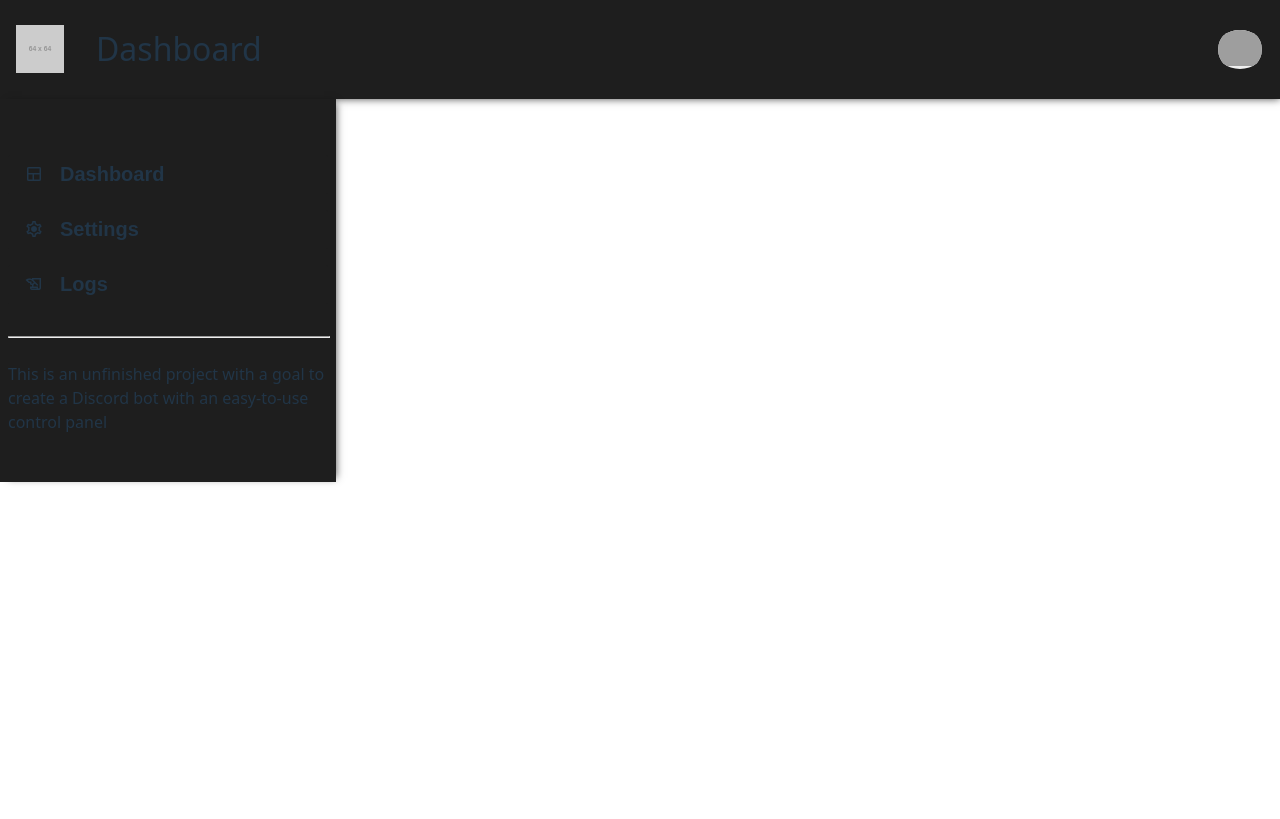
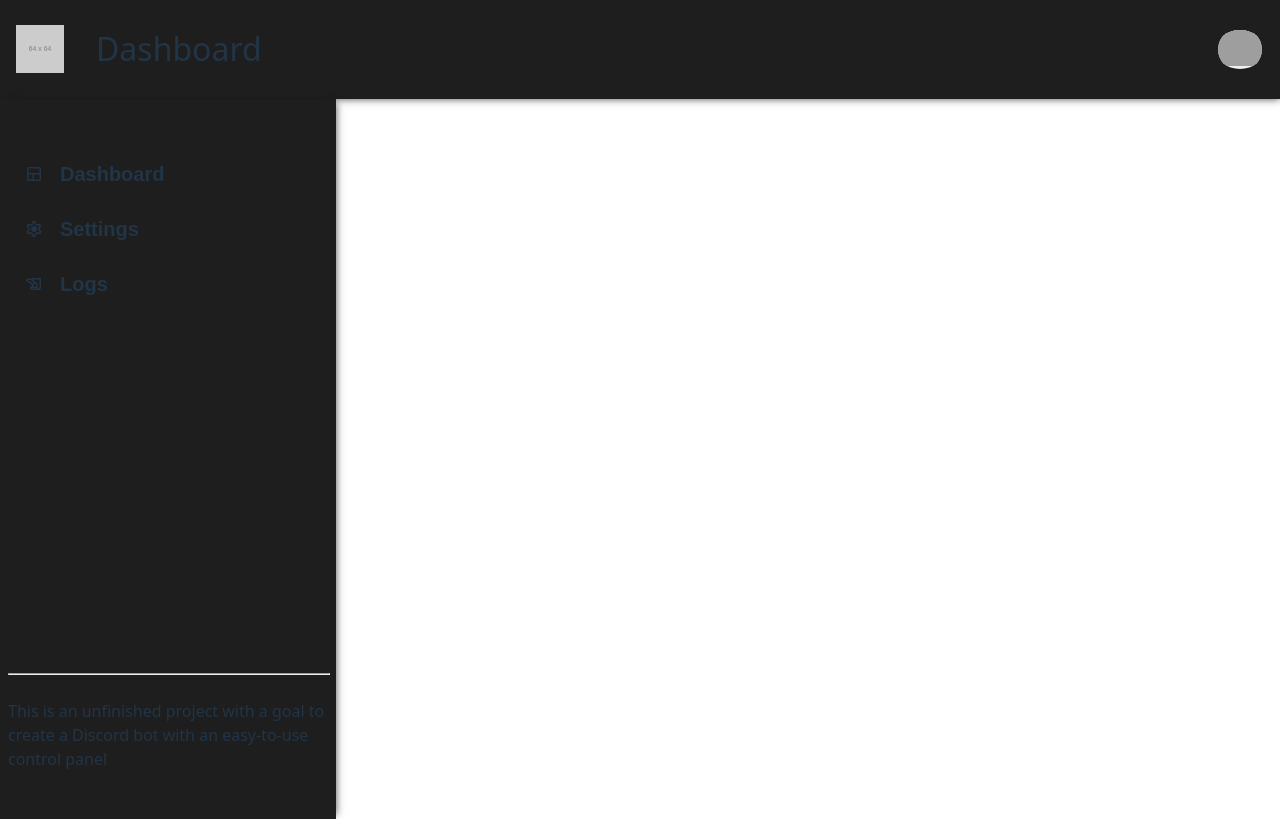
Before and after one commit to tnikFi/discord-bot-ui, a React (Vite) app: page / in a window 1280 px wide. Built offline with nearby package versions, Linux system fonts and the light colour scheme; grey boxes are pictures that could not be loaded.

Commit message:
Improved layout with material UI

```diff
--- a/package.json
+++ b/package.json
@@ -10,8 +10,12 @@
     "lint": "eslint"
   },
   "dependencies": {
+    "@emotion/react": "^11.10.5",
+    "@emotion/styled": "^11.10.5",
+    "@mui/material": "^5.10.14",
     "react": "^18.2.0",
-    "react-dom": "^18.2.0"
+    "react-dom": "^18.2.0",
+    "react-router-dom": "^6.4.3"
   },
   "devDependencies": {
     "@types/react": "^18.0.24",
--- a/src/App.css
+++ b/src/App.css
@@ -3,6 +3,7 @@
   padding: 0;
   display: flex;
   flex-direction: column;
+  justify-content: space-evenly;
 }
 
 h1 {
--- a/src/App.tsx
+++ b/src/App.tsx
@@ -1,17 +1,18 @@
-import { useState } from 'react'
-import reactLogo from './assets/react.svg'
+import { Stack } from '@mui/material'
+import { BrowserRouter, Routes, Route } from 'react-router-dom'
 import './App.css'
+import ContentWrapper from './components/ContentWrapper'
 import Header from './components/Header'
 import Sidebar from './components/Sidebar'
 
 function App() {
-  const [count, setCount] = useState(0)
-
   return (
-    <>
-      <Header />
-      <Sidebar />
-    </>
+    <BrowserRouter>
+      <Stack sx={{ flexDirection: { sx: 'row', md: 'column' } }}>
+        <Header />
+        <ContentWrapper />
+      </Stack>
+    </BrowserRouter>
   )
 }
 
--- /dev/null
+++ b/src/components/ContentWrapper.tsx
@@ -0,0 +1,15 @@
+import React from 'react';
+import { Box, Stack } from '@mui/material';
+import Sidebar from './Sidebar';
+
+const ContentWrapper = () => {
+    return (
+        <Stack sx={{ flexDirection: { sx: 'column', md: 'row' }, flex: 1 }}>
+            <Box sx={{ height: { sx: 'auto', md: 'calc(90vh - 4rem)' } }}>
+                <Sidebar />
+            </Box>
+        </Stack>
+    );
+};
+
+export default ContentWrapper;
--- a/src/components/Sidebar.module.css
+++ b/src/components/Sidebar.module.css
@@ -7,13 +7,16 @@
     display: flex;
     flex-direction: column;
     justify-content: space-between;
-    flex: 2;
+    height: 100%;
+}
+
+.sidebar nav {
+    flex: 1;
 }
 
 .sidebar ul {
     list-style: none;
     padding: 0;
-    flex: 1;
 }
 
 @media screen and (max-width: 768px) {
```
Also changed, not shown: 1 other file (tests, documents, lock files or other folders).
